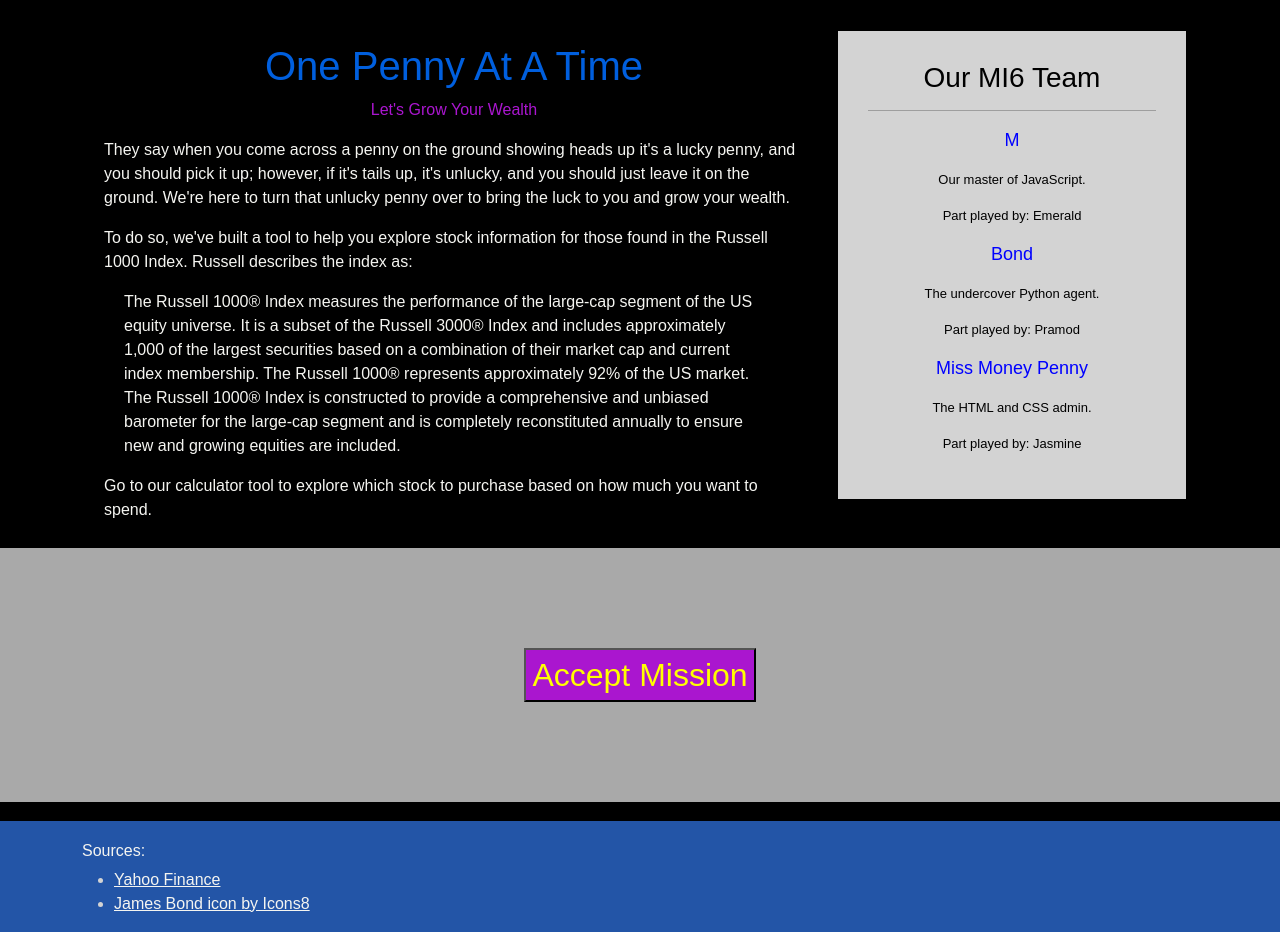
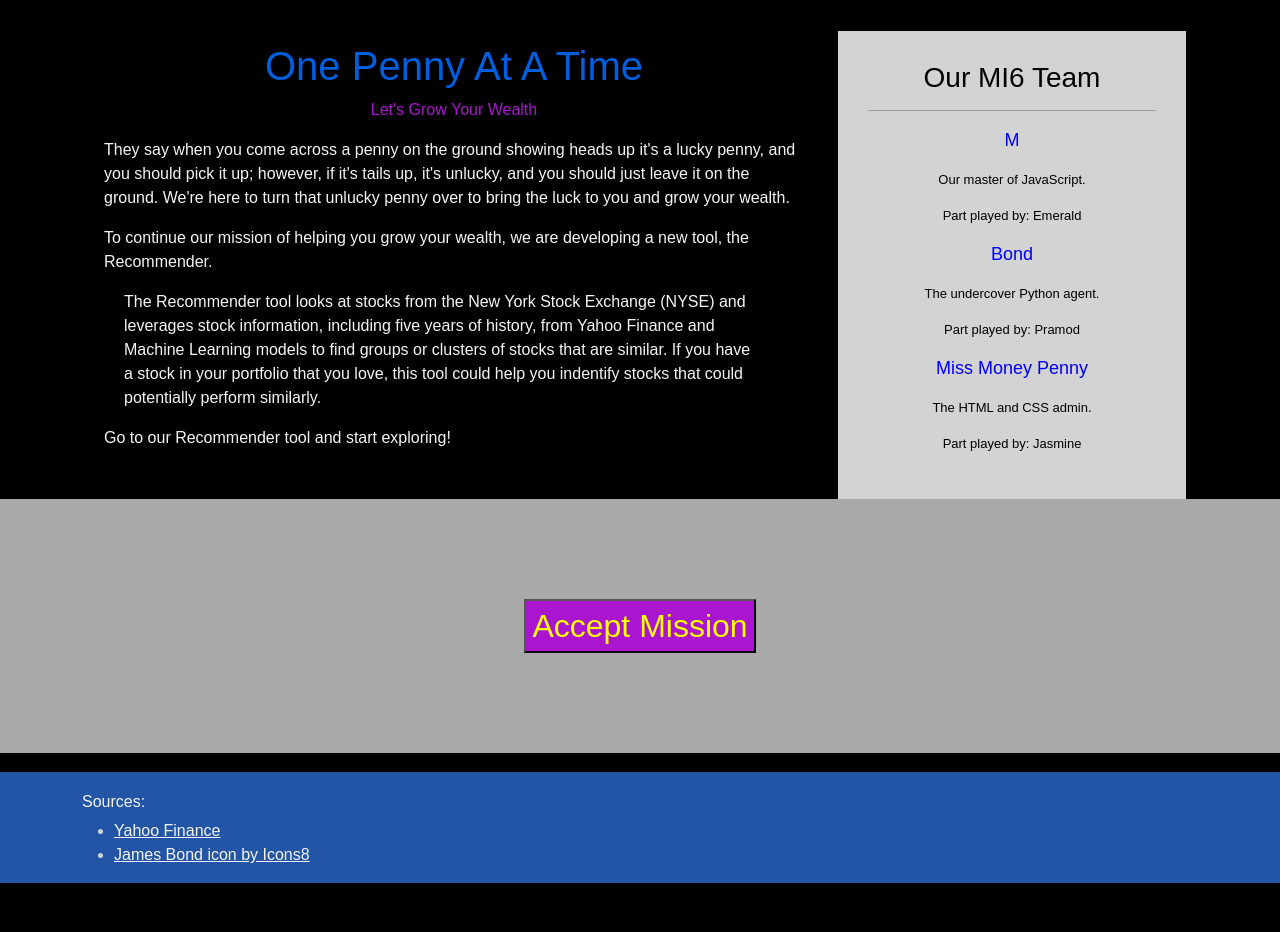
Before and after one commit to emjasmine/TeamMoneyPenny-ML, a Flask app: page / in a window 1280 px wide. Shown: the part 846-1778 px from the top of the page. After the commit the page ends 1729 px from the top, so only its background shows below. Run offline with Flask 2, Linux system fonts and the light colour scheme; some libraries are stand-ins or nearby versions.

Commit message:
updated html

```diff
--- a/TMPMachineLearning/__init__.py
+++ b/TMPMachineLearning/__init__.py
@@ -8,6 +8,7 @@ app = Flask(__name__)
 
 def main():
     from . import views
+    from . import BERTs_flask
 
 
 main()
--- a/TMPMachineLearning/static/css/style.css
+++ b/TMPMachineLearning/static/css/style.css
@@ -220,6 +220,7 @@
     }
 
 
+
 /* Formating for exploding text */
 /* .explode-text{
   text-align: center;
--- a/TMPMachineLearning/templates/index.html
+++ b/TMPMachineLearning/templates/index.html
@@ -34,13 +34,13 @@
                 here to turn that unlucky penny over to bring the luck to you and grow your wealth.
               </p>
               <p>
-                To do so, we've built a tool to help you explore stock information for those found in the Russell 1000 Index. Russell describes the index as:
+                To continue our mission of helping you grow your wealth, we are developing a new tool, the Recommender.
               </p>
               <p class="summary-text2" style="margin-left: 20px; margin-right: 50px;">
-                The Russell 1000® Index measures the performance of the large-cap segment of the US equity universe. It is a subset of the Russell 3000® Index and includes approximately 1,000 of the largest securities based on a combination of their market cap and current index membership. The Russell 1000® represents approximately 92% of the US market. The Russell 1000® Index is constructed to provide a comprehensive and unbiased barometer for the large-cap segment and is completely reconstituted annually to ensure new and growing equities are included.
+                The Recommender tool looks at stocks from the New York Stock Exchange (NYSE) and leverages stock information, including five years of history, from Yahoo Finance and Machine Learning models to find groups or clusters of stocks that are similar. If you have a stock in your portfolio that you love, this tool could help you indentify stocks that could potentially perform similarly.
               </p>
               <p>
-                Go to our calculator tool to explore which stock to purchase based on how much you want to spend.
+                Go to our Recommender tool and start exploring!
               </p>
             </div>
           </div>
```
Also changed, not shown: TMPMachineLearning/templates/recommender.html (+8 -4 lines), 1 other file.
